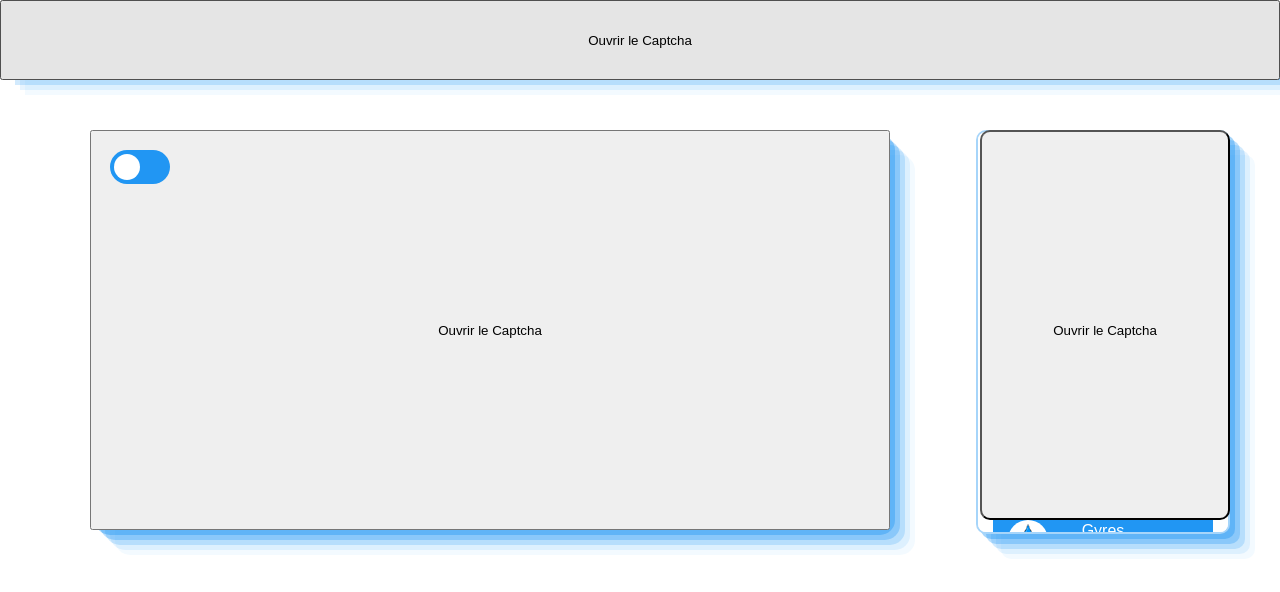
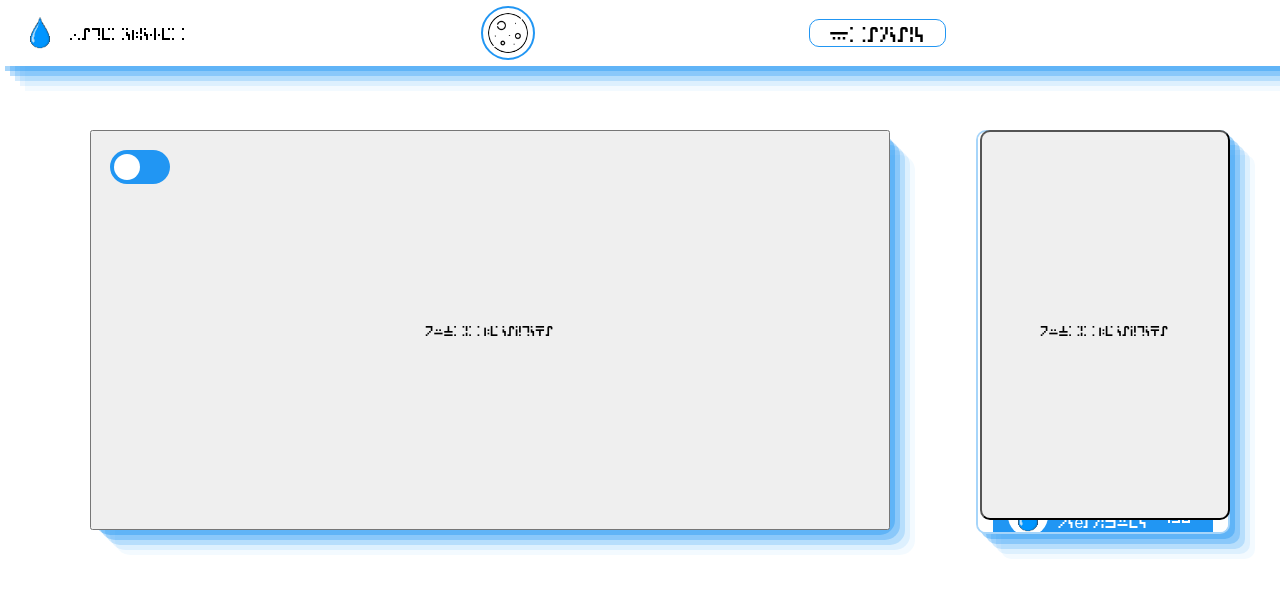
Before and after one commit to OWkut/WaterClicker, an Angular app in the folder WaterClicker/: page / in a window 1280 px wide. Shown: the top 592 px of the page. Built offline with nearby package versions, Linux system fonts and the light colour scheme.

Commit message:
minecraft police

```diff
--- a/WaterClicker/src/app/header/header.component.scss
+++ b/WaterClicker/src/app/header/header.component.scss
@@ -72,6 +72,7 @@ header {
 }
 
 .captcha-header{
+  display: none;
   position: absolute;
   top: 0px;
   left: 0px;
--- a/WaterClicker/src/app/header/header.component.ts
+++ b/WaterClicker/src/app/header/header.component.ts
@@ -61,9 +61,11 @@ export class HeaderComponent {
 
   changeFont(font: string): void {
     if (font === 'Français') {
-        this.renderer.setStyle(this.document.body, 'font-family', 'Arial, Helvetica, sans-serif');
+      document.documentElement.style.setProperty('--app-font-family', 'Arial, Helvetica, sans-serif');
+        //this.renderer.setStyle(this.document.body, 'font-family', );
     } else if (font === 'minecraft') {
-        this.renderer.setStyle(this.document.body, 'font-family', 'minecraft');
+      document.documentElement.style.setProperty('--app-font-family', 'minecraft');
+        //this.renderer.setStyle(this.document.body, 'font-family', );
     }
 
     // Forcer un reflow pour garantir que les styles sont appliqués immédiatement
--- a/WaterClicker/src/styles.scss
+++ b/WaterClicker/src/styles.scss
@@ -4,16 +4,20 @@
   font-weight: normal;
   font-style: normal;
 }
-*{
-    font-family: arial, Helvetica, sans-serif, sans-serif;
+
+:root {
+  --app-font-family: 'minecraft';
 }
-
+* {
+  font-family: var(--app-font-family), sans-serif !important;
+}
 
 body {
   margin: 0px;
   background-color: white;
   color: black;
   transition: background-color 0.3s, color 0.3s;
+  font-family: var(--app-font-family), sans-serif !important;
 }
 
 body .dark-mode {
```
